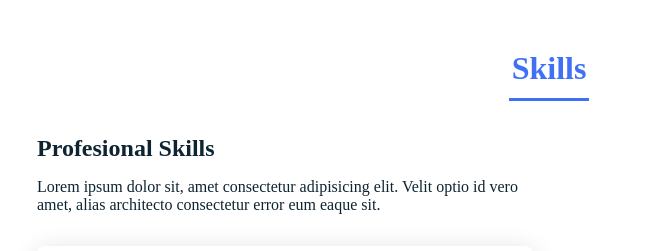
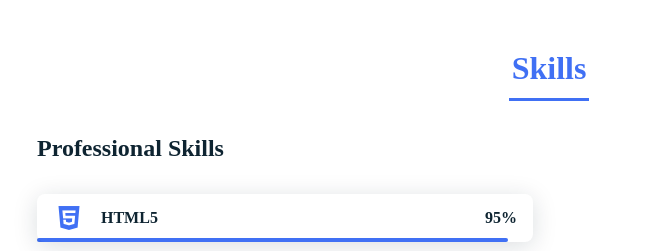
Before and after one commit to krishnan166/AthulyaKrishnan.github.io, a plain HTML site: page index.html in a window 1280 px wide. Shown: the part 1200-1451 px from the top of the page, without its empty margins (91-747 px from the left). Drawn offline with nearby package versions, Linux system fonts and the light colour scheme.

Commit message:
Add files via upload

```diff
--- a/index.html
+++ b/index.html
@@ -81,8 +81,8 @@
 
                 <div class="skills__container bd-grid">
                     <div>
-                        <h2 class="skills__subtitle">Profesional Skills</h2>
-                        <p class="skills__text">Lorem ipsum dolor sit, amet consectetur adipisicing elit. Velit optio id vero amet, alias architecto consectetur error eum eaque sit.</p>
+                        <h2 class="skills__subtitle">Professional Skills</h2>
+                        <p class="skills__text"></p>
                         <div class="skills__data">
                             <div class="skills__names">
                                 <i class='bx bxl-html5 skills__icon'></i>
@@ -174,7 +174,7 @@
                         <input type="text" placeholder="Name" class="contact__input">
                         <input type="mail" placeholder="Email" class="contact__input">
                         <textarea name="" id="" cols="0" rows="10" class="contact__input"></textarea>
-                        <input type="button" value="Enviar" class="contact__button button">
+                        <input type="button" value="Send" class="contact__button button">
                     </form>
                 </div>
             </section>
```
